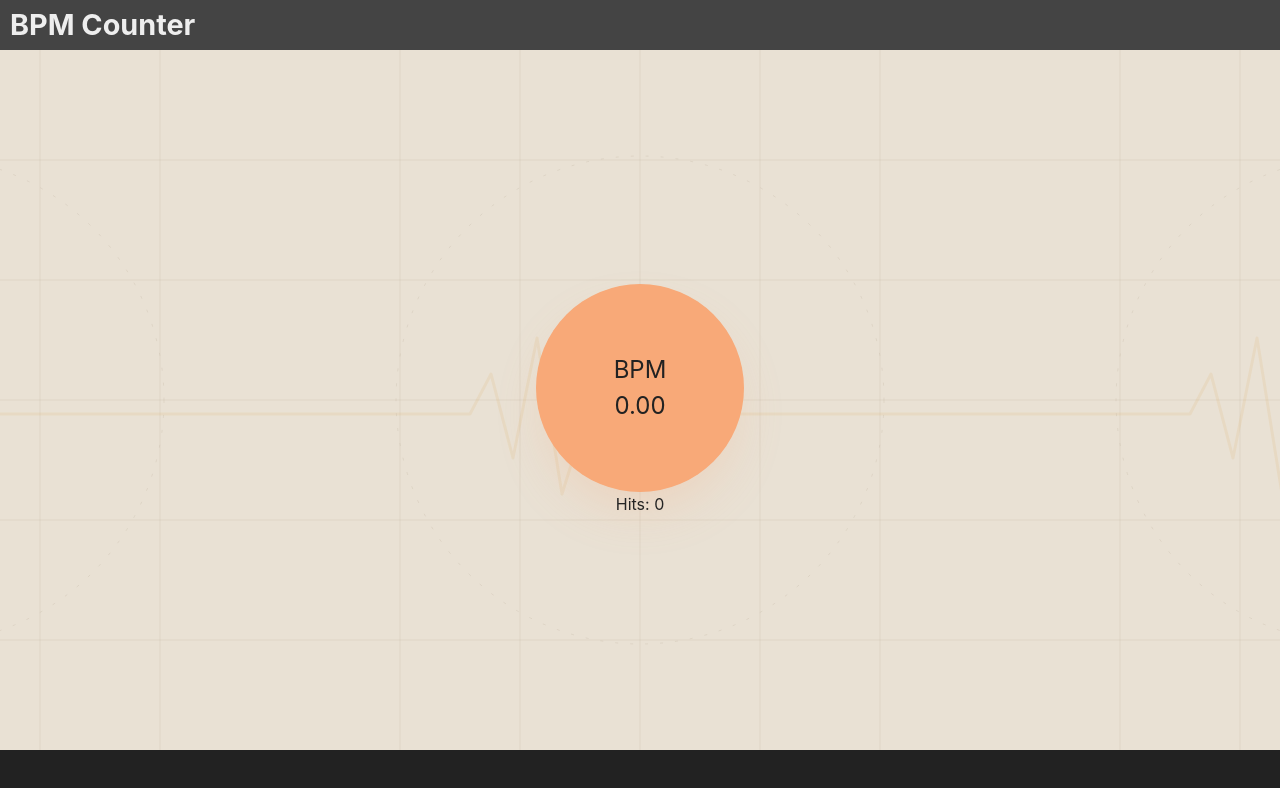
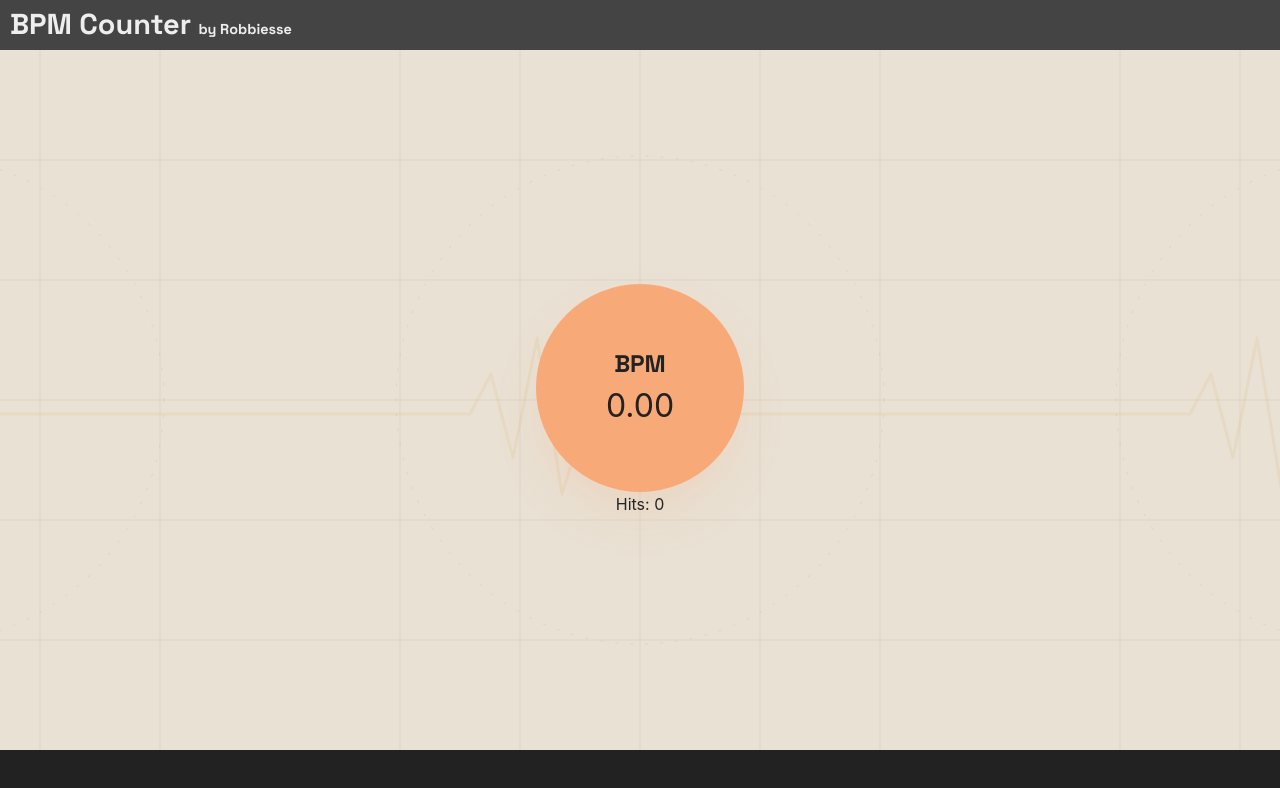
Before and after one commit to rodu/bpm-counter, a Vue app: page / in a window 1280 px wide. Shown: the top 788 px of the page. Built offline with nearby package versions, Linux system fonts and the light colour scheme.

Commit message:
Applies better styling for font and dimensions

```diff
--- a/src/App.vue
+++ b/src/App.vue
@@ -4,7 +4,10 @@ import Tapper from './components/Tapper.vue';
 
 <template>
   <header>
-    <h1>BPM Counter</h1>
+    <h1>
+      BPM Counter
+      <small>by Robbiesse</small>
+    </h1>
   </header>
   <main>
     <Tapper />
@@ -23,6 +26,10 @@ header {
   h1 {
     margin-left: 10px;
     color: #eee;
+
+    small {
+      font-size: 0.5em;
+    }
   }
 }
 
--- a/src/components/Tapper.vue
+++ b/src/components/Tapper.vue
@@ -125,8 +125,8 @@ const pulsate = () => {
     class="bpm-container"
     :class="{ pulse: shouldPulsate, 'tap-border': showTapBorder }"
   >
-    <div>BPM</div>
-    <div>{{ bpm.toFixed(2) }}</div>
+    <div class="bpm-label">BPM</div>
+    <div class="bpm-value">{{ bpm.toFixed(2) }}</div>
   </div>
   <div>Hits: {{ hits }}</div>
 </template>
@@ -149,6 +149,15 @@ const pulsate = () => {
   transition: border-color 150ms ease;
 }
 
+.bpm-label {
+  font-family: 'Space Grotesk', 'Avenir Next', sans-serif;
+  font-weight: 700;
+}
+
+.bpm-value {
+  font-size: 2rem;
+}
+
 .tap-border {
   border-color: #bb6666;
 }
--- a/src/style.css
+++ b/src/style.css
@@ -1,3 +1,5 @@
+@import url('https://fonts.googleapis.com/css2?family=Space+Grotesk:wght@600;700&display=swap');
+
 :root {
   font-family: Inter, system-ui, Avenir, Helvetica, Arial, sans-serif;
   line-height: 1.5;
@@ -34,6 +36,8 @@ body {
 h1 {
   font-size: 1.8rem;
   margin: 0;
+  font-family: 'Space Grotesk', 'Avenir Next', sans-serif;
+  font-weight: 700;
 }
 
 button {
```
